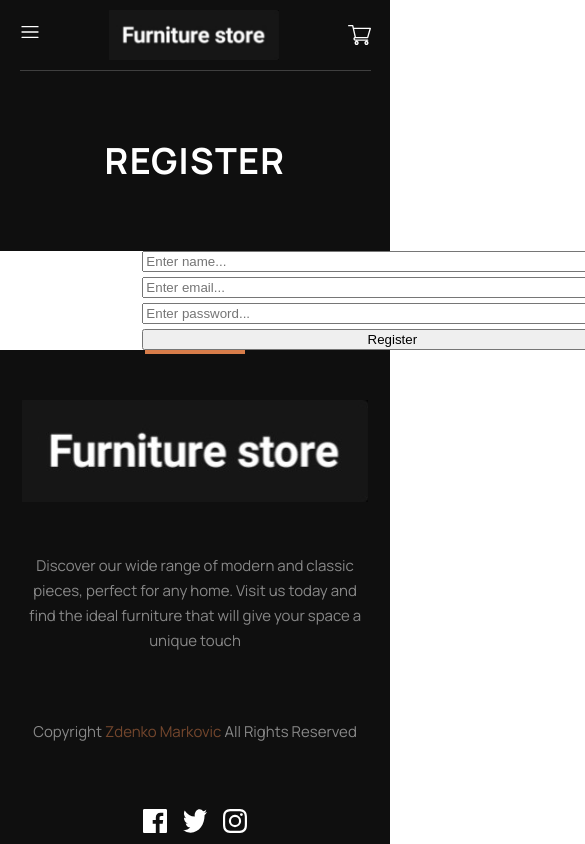
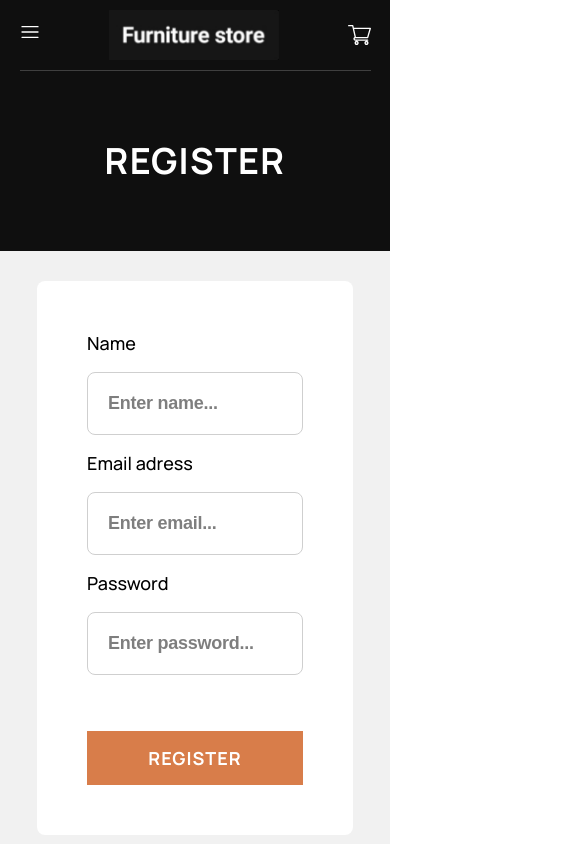
Before and after one commit to zdenkomarkovic/Furniture-store, a React (Vite) app in the folder frontend/: page /register in a window 390 px wide. Shown: the top 844 px of the page, 585 px wide, since content can reach past the window. Built offline with nearby package versions, Linux system fonts and the light colour scheme.

Commit message:
responsive

```diff
--- a/frontend/src/Pages/Checkout/Checkout.scss
+++ b/frontend/src/Pages/Checkout/Checkout.scss
@@ -1,6 +1,6 @@
-@import '../../styles/variables';
-@import '../../styles/mixins';
-@import '../../styles/responsive';
+@import "../../styles/variables";
+@import "../../styles/mixins";
+@import "../../styles/responsive";
 
 .checkout-wrapper {
   padding-top: 80px;
--- a/frontend/src/Pages/Register/Register.jsx
+++ b/frontend/src/Pages/Register/Register.jsx
@@ -1,54 +1,58 @@
-import React from 'react';
-import './Register.scss';
-import { useState } from 'react';
-import UserService from '../../services/UserService';
-import Header from '../../Components/Header/Header';
-import { toast } from 'react-toastify';
+import React from "react";
+import "./Register.scss";
+import { useState } from "react";
+import UserService from "../../services/UserService";
+import Header from "../../Components/Header/Header";
+import { toast } from "react-toastify";
 
 const RegisterPage = () => {
   const [inputData, setInputData] = useState({
-    name: '',
-    email: '',
-    password: '',
+    name: "",
+    email: "",
+    password: "",
   });
-  const handleInput = e => {
+  const handleInput = (e) => {
     setInputData({ ...inputData, [e.target.name]: e.target.value });
   };
-  const handleSubmit = e => {
+  const handleSubmit = (e) => {
     e.preventDefault();
     UserService.register(inputData)
-      .then(res => {
+      .then((res) => {
         if (res.status === 201) {
           console.log(res.data.msg);
         }
-        toast.success('Check your email address for authentication link');
+        toast.success("Check your email address for authentication link");
       })
-      .catch(err => console.log(err));
+      .catch((err) => console.log(err));
   };
   return (
     <div>
-      <Header title='Register' />
-      <div className='container'>
-        <div className='form-input'>
-          <form action='' onSubmit={handleSubmit}>
+      <Header title="Register" />
+      <div className="register-wrapper">
+        <div className="container ">
+          <div className="form-input">
+            <form action="" onSubmit={handleSubmit}>
+              <label>Name</label>
               <input
-              type='text'
-              name='name'
-              placeholder='Enter name...'
+                type="text"
+                name="name"
+                placeholder="Enter name..."
                 value={inputData.name}
                 onChange={handleInput}
               />
+              <label>Email adress</label>
               <input
-              type='email'
-              name='email'
-              placeholder='Enter email...'
+                type="email"
+                name="email"
+                placeholder="Enter email..."
                 value={inputData.email}
                 onChange={handleInput}
               />
+              <label>Password</label>
               <input
-              type='password'
-              name='password'
-              placeholder='Enter password...'
+                type="password"
+                name="password"
+                placeholder="Enter password..."
                 value={inputData.password}
                 onChange={handleInput}
               />
@@ -57,6 +61,7 @@ const RegisterPage = () => {
           </div>
         </div>
       </div>
+    </div>
   );
 };
 
--- a/frontend/src/Pages/Register/Register.scss
+++ b/frontend/src/Pages/Register/Register.scss
@@ -1,12 +1,53 @@
-@import '../../styles/variables';
-@import '../../styles/responsive';
-@import '../../styles/mixins';
+@import "../../styles/variables";
+@import "../../styles/responsive";
+@import "../../styles/mixins";
 
-.form-input {
-  width: 30%;
-  margin-inline: auto;
-  form {
-    display: flex;
-    flex-direction: column;
+.register-wrapper {
+  padding-block: 70px;
+  background-color: $color-light-grey;
+  @include devices(mobile) {
+    padding-block: 30px;
+  }
+
+  @include devices(tablet) {
+    padding-top: 40px;
+  }
+
+  .form-input {
+    width: 500px;
+    background-color: $white;
+    border-radius: 8px;
+    margin-inline: auto;
+    padding: 50px;
+    @include devices(mobile) {
+      width: 90%;
+    }
+
+    @include devices(tablet) {
+      min-width: 60%;
+    }
+    form {
+      width: 100%;
+      display: flex;
+      flex-direction: column;
+      gap: 16px;
+      font-size: 18px;
+      font-weight: 500;
+      input {
+        @include input;
+        font-size: 18px;
+        &::placeholder {
+          font-size: 18px;
+        }
+
+        &.error {
+          outline: 1px solid $color-error;
+        }
+      }
+      button {
+        @include btn;
+        font-size: 18px;
+      }
+    }
   }
 }
```
Lines whose indentation alone changed are shown as unchanged.
